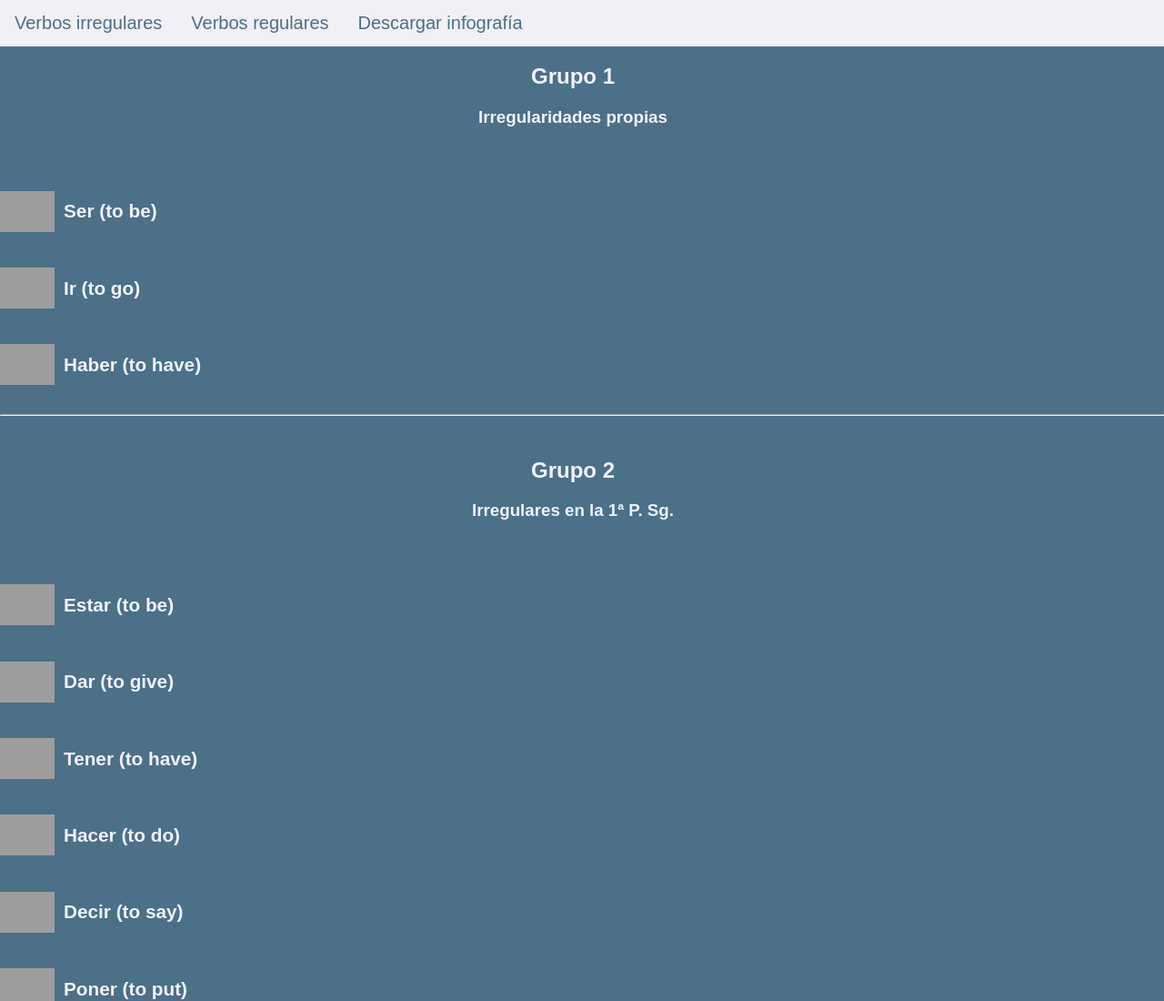
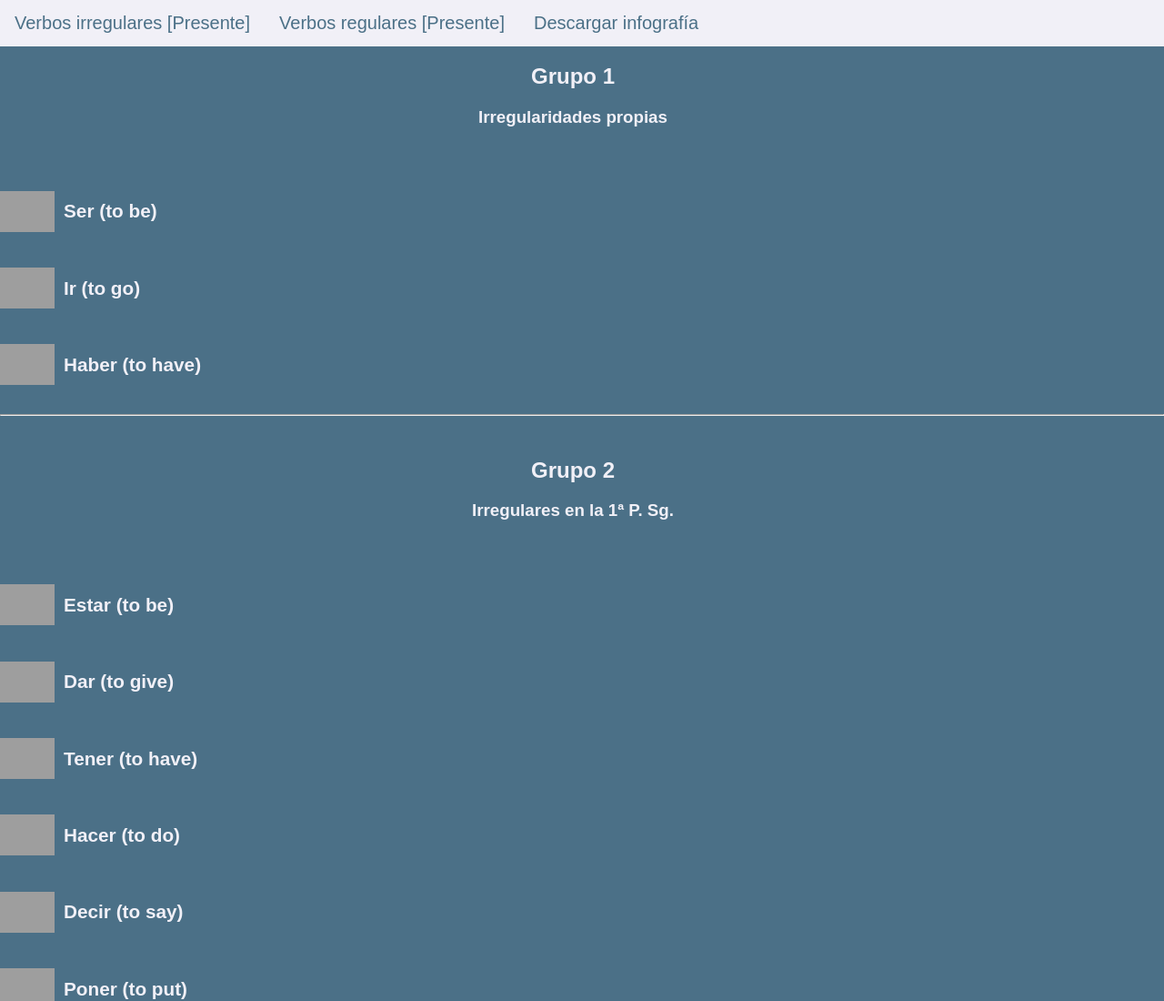
Before and after one commit to AsesorLGVR/spaimvri, a plain HTML site: page irregulares.html in a window 1280 px wide. Shown: the top 1100 px of the page at 91% size. Drawn offline with nearby package versions, Linux system fonts and the light colour scheme; some packages are replaced by stand-ins of ours; grey boxes are pictures that could not be loaded; a script that the page names is missing.

Commit message:
Update irregulares.html

```diff
--- a/irregulares.html
+++ b/irregulares.html
@@ -11,8 +11,8 @@
 <body>
    <header>
 <div class="topnav" id="myTopnav">
-  <a href="#home" class="active">Verbos irregulares</a>
-  <a href="index.html" onclick="myFunction()">Verbos regulares</a>
+  <a href="#home" class="active">Verbos irregulares [Presente]</a>
+  <a href="index.html" onclick="myFunction()">Verbos regulares [Presente]</a>
   <a onclick="myFunction()" class="btndescarga" target="_blank"  href="https://cdn.glitch.com/c2112056-8099-486d-b226-72200997df56%2FDonation%20Charity%20Infographic.pdf?v=1616731105577">Descargar infografía</a>
   <a href="javascript:void(0);" class="icon" onclick="myFunction()">
     <i class="fa fa-bars"></i>
```
